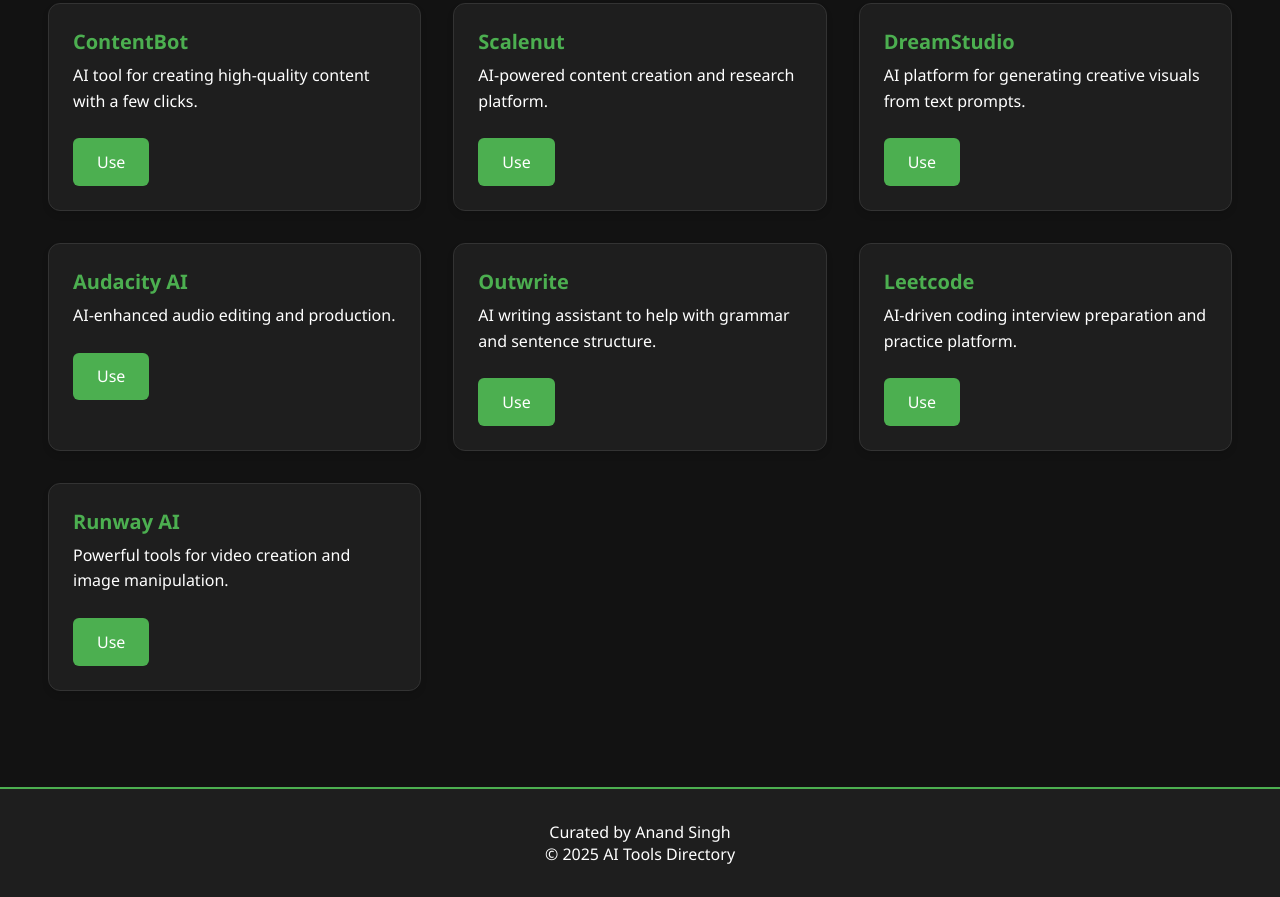
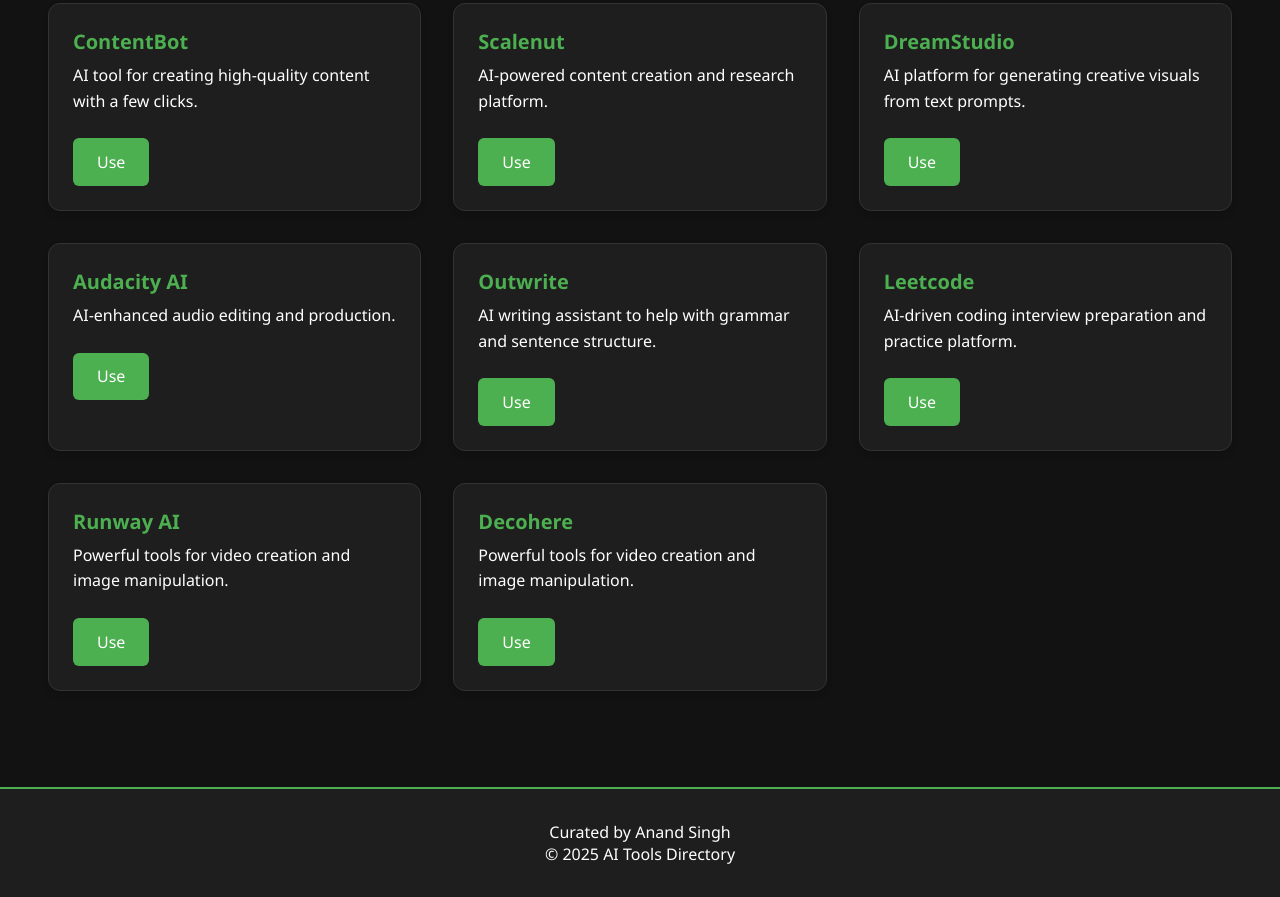
Before and after one commit to AnandSinghKR/AI-Tools-Directory, a plain HTML site: page index.html in a window 1280 px wide. Shown: the part 2461-3358 px from the top of the page. Drawn offline with nearby package versions, Linux system fonts and the light colour scheme.

Commit message:
Update index.html

```diff
--- a/index.html
+++ b/index.html
@@ -398,6 +398,12 @@
                 <p>Powerful tools for video creation and image manipulation.</p>
                 <a href="https://runwayml.com" class="tool-btn">Use</a>
             </div>
+              <!-- AI Tool 32 -->
+            <div class="tool-card" data-aos="fade-up" data-category="image">
+                <h3>Decohere</h3>
+                <p>Powerful tools for video creation and image manipulation.</p>
+                <a href="https://www.decohere.ai/home" class="tool-btn">Use</a>
+            </div>
         </div>
     </main>
 
```
